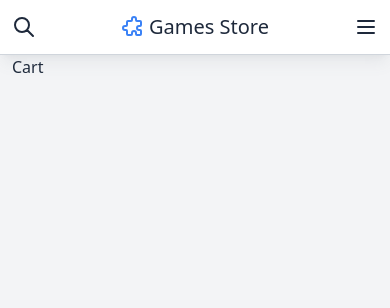
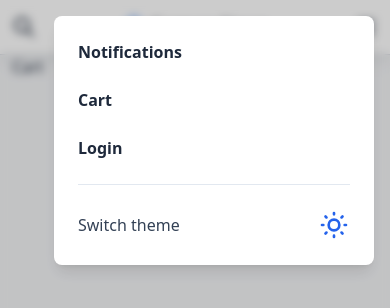
Before and after one commit to Friendly-neighborhood-development/Fnd_games_store, a React (Create React App) app in the folder client/: page /cart in a window 390 px wide. Shown: the top 308 px of the page. Built offline with nearby package versions, Linux system fonts and the light colour scheme.

Commit message:
added modal in smallscreen header

```diff
--- a/client/src/components/GamesCategory.tsx
+++ b/client/src/components/GamesCategory.tsx
@@ -12,16 +12,14 @@ interface GamesCategoryProps {
 }
 
 const GamesCategory: FC<GamesCategoryProps> = memo(({title, type, games}) => {
-
-
     return (
         <section className={"w-full"}>
-            <div className={"flex justify-start my-4 "}>
+            <div className={"flex justify-start my-4"}>
                 <span
                     className={"flex items-center cursor-pointer hover:text-blue-600 dark:hover:text-sky-500 dark:text-slate-100"}>
                     <span className={"text-xl ml-4"}>{title}</span>
                     <span className={"ml-1/2"}>
-                        <ChevronRightIcon className={"w-4 h-4 "}/>
+                        <ChevronRightIcon className={"w-4 h-4"}/>
                     </span>
                 </span>
             </div>
--- a/client/src/components/Header/SmallScreenHeader.tsx
+++ b/client/src/components/Header/SmallScreenHeader.tsx
@@ -1,12 +1,12 @@
-import React, {FC} from 'react';
+import React, {FC, memo} from 'react';
 import {MenuIcon, PuzzleIcon, SearchIcon} from "@heroicons/react/outline";
 import {Link} from "react-router-dom";
+import ThemeSwitcher from "../UI/ThemeSwitcher";
 
-
-const SmallScreenHeader: FC = () => {
+const SmallScreenHeader: FC = memo(() => {
     return (
         <header
-            className={"w-full border-b border-slate-500/30 lg:hidden sticky top-0 z-10 bg-white dark:backdrop-blur dark:bg-slate-900/80 shadow-lg dark:shadow-none shadow-gray-500/10"}>
+            className={"w-full border-b border-slate-500/30 lg:hidden sticky top-0 z-10 bg-white dark:bg-slate-900/80 shadow-lg dark:shadow-none shadow-gray-500/10"}>
             <div className="container mx-auto">
                 <div className={"w-full justify-between items-center flex  py-3"}>
                     <SearchIcon className={"w-6 h-6 dark:text-gray-100"}/>
@@ -15,11 +15,30 @@ const SmallScreenHeader: FC = () => {
                         <span className={"dark:text-gray-100 text-xl ml-1"}>Games Store</span>
                     </Link>
                     <MenuIcon className={"w-6 h-6 dark:text-gray-100"}/>
+                    <div className={"fixed z-50"}>
+                        <div
+                            className={"fixed inset-0 bg-black/20 backdrop-blur-sm dark:bg-slate-900/80 font-semibold dark:text-slate-300"}
+                            aria-hidden="true">
+                            <div
+                                className={"fixed top-4 right-4 w-full max-w-xs bg-white dark:bg-slate-800 rounded-lg shadow-lg p-6 text-base"}>
+                                <ul className={"space-y-6"}>
+                                    <li><Link to={"/notifications"}>Notifications</Link></li>
+                                    <li><Link to={"/cart"}>Cart</Link></li>
+                                    <li><Link to={"/login"}>Login</Link></li>
+                                </ul>
+                                <div
+                                    className={"pt-6 mt-6 border-t-slate-200 dark:border-t-slate-200/10 border-t flex items-center justify-between text-slate-700 dark:text-slate-400 font-normal"}>
+                                    Switch theme
+                                    <ThemeSwitcher/>
+                                </div>
+                            </div>
+                        </div>
+                    </div>
                 </div>
             </div>
         </header>
 
     );
-};
+});
 
 export default SmallScreenHeader;
--- a/client/src/components/UI/ThemeSwitcher.tsx
+++ b/client/src/components/UI/ThemeSwitcher.tsx
@@ -2,7 +2,7 @@ import React, {FC, useEffect, useState} from 'react';
 import {MoonIcon, SunIcon} from "@heroicons/react/outline";
 
 interface ThemeSwitcherProps {
-    className: string
+    className?: string
 }
 
 const ThemeSwitcher: FC<ThemeSwitcherProps> = ({className}) => {
@@ -31,7 +31,7 @@ const ThemeSwitcher: FC<ThemeSwitcherProps> = ({className}) => {
     return (
         <span
             onClick={toggleTheme}
-            className={"text-blue-600 dark:text-sky-500 cursor-pointer"}>
+            className={"text-blue-600 dark:text-sky-500 cursor-pointer " + className}>
             {icon === "dark"
                 ? <MoonIcon className={"w-8 h-8"}/>
                 : <SunIcon className={"w-8 h-8"}/>
```
